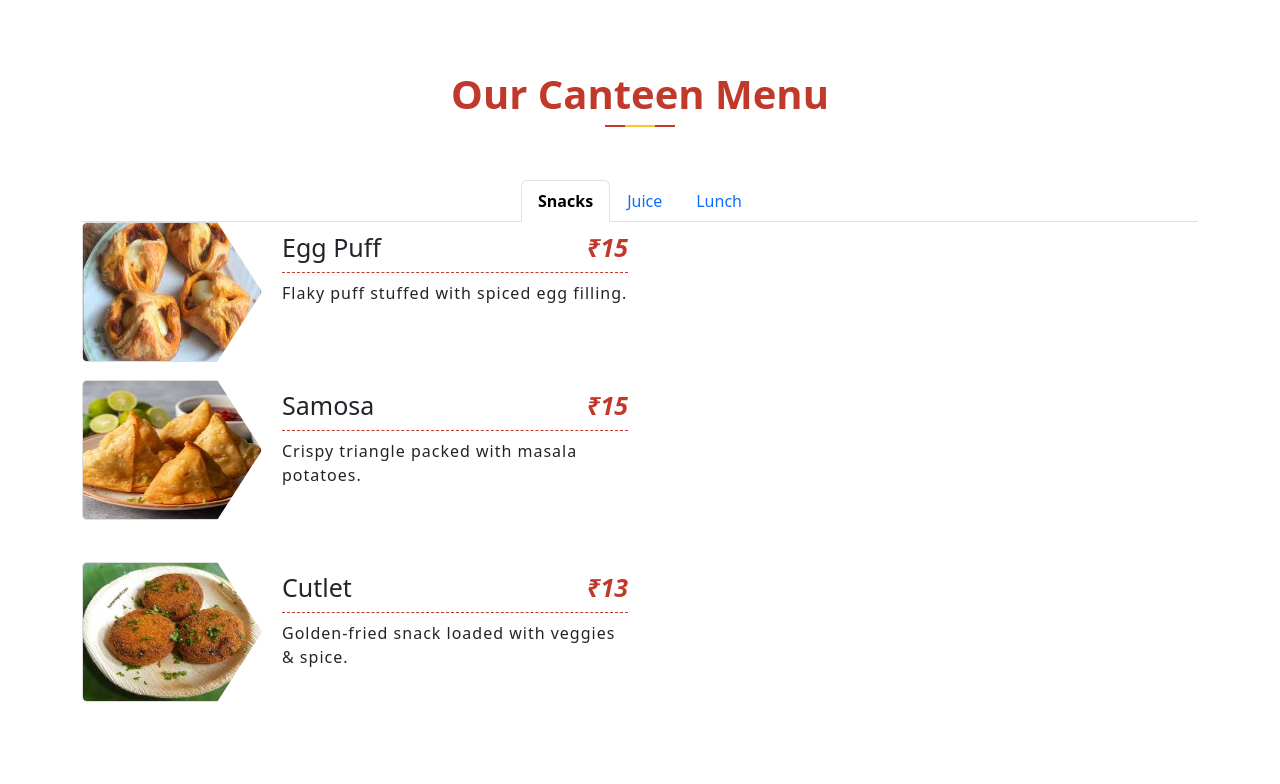
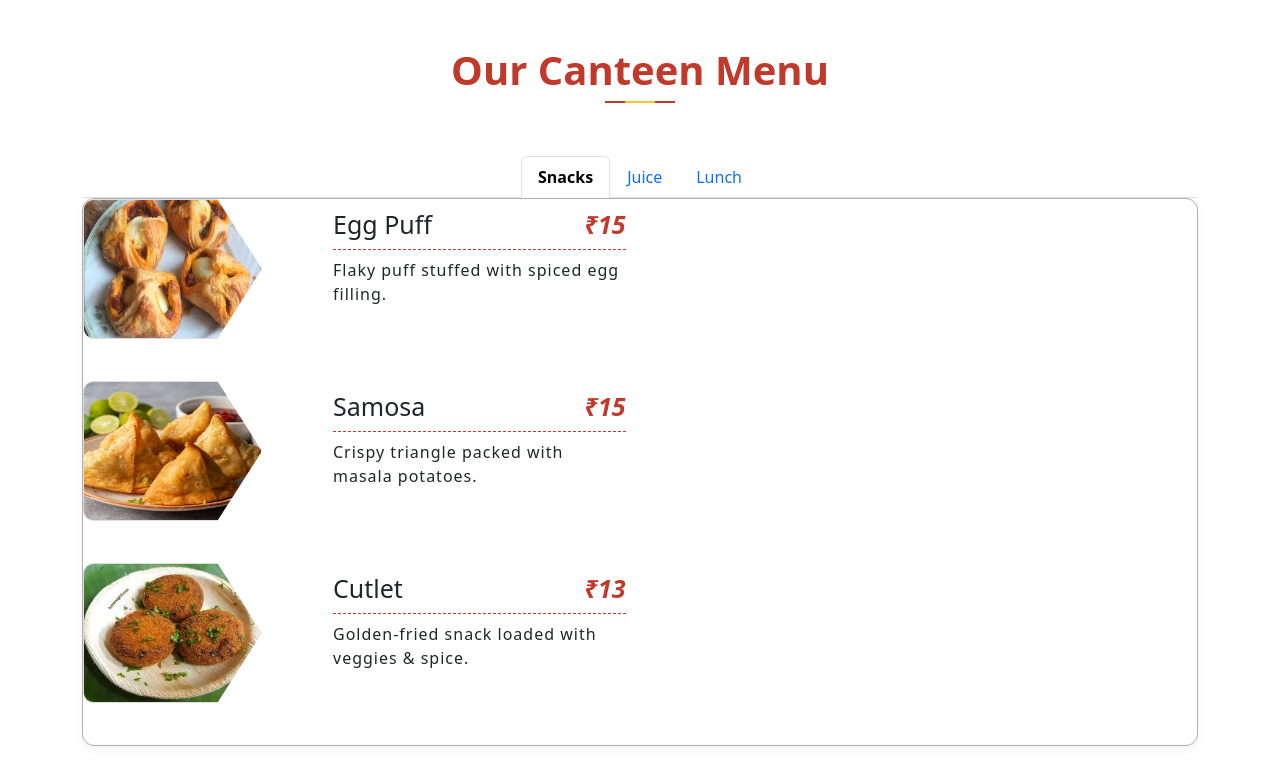
Before and after one commit to aasif-create/canteen-website, a plain HTML site: page index.html in a window 1280 px wide. Drawn offline with nearby package versions, Linux system fonts and the light colour scheme.

Commit message:
so the border and some  css related props is done

```diff
--- a/index.html
+++ b/index.html
@@ -14,7 +14,7 @@
     <div class="container">
       <div class="row">
         <div class="col-lg-12">
-          <div class="page_title text-center mt-4">
+          <div class="page_title text-center ">
             <h1>our canteen menu</h1>
             <div class="single_line"></div>
           </div>
@@ -134,7 +134,7 @@
                 <div class="single_menu">
                   <img src="images/hyderabadibiriyani.jpg" alt="Biriyani">
                   <div class="menu_content">
-                    <h4>Hyderabadi Biriyani <span>₹60 </span></h4>
+                    <h4> Biriyani <span>₹60 </span></h4>
                     <p>Authentic biriyani with rich aroma & taste.</p>
                   </div>
                 </div>
--- a/style.css
+++ b/style.css
@@ -74,10 +74,10 @@ clip-path: polygon(0% 0%, 100% 0, 100% 50%, 100% 100%, 0% 100%);
     clip-path: polygon(0% 0%, 75% 0%, 100% 50%, 75% 100%, 0% 100%);
     transition: .3s;
     border: 1px solid #ddd;
-    border-radius: 5px;
+    border-radius: 10px;
 }
 .menu_content {
-    padding-left: 200px;
+    padding-left: 250px;
 }
 .menu_content h4 {
     font-size: 25px;
@@ -135,3 +135,15 @@ clip-path: polygon(0% 0%, 100% 0, 100% 50%, 100% 100%, 0% 100%);
     top: 0;
     left: 0;
 }
+#snacks,#juices,#lunch{
+    border: 1px solid #b4abab;
+    padding-right:5px;
+    border-radius: 12px;
+    box-shadow: 0 4px 8px rgba(0,0,0,0.05); /* subtle shadow */
+
+}
+@media only screen and (max-width: 600px) {
+    .menu_content {
+    padding-left: 150px;
+}
+}
```
